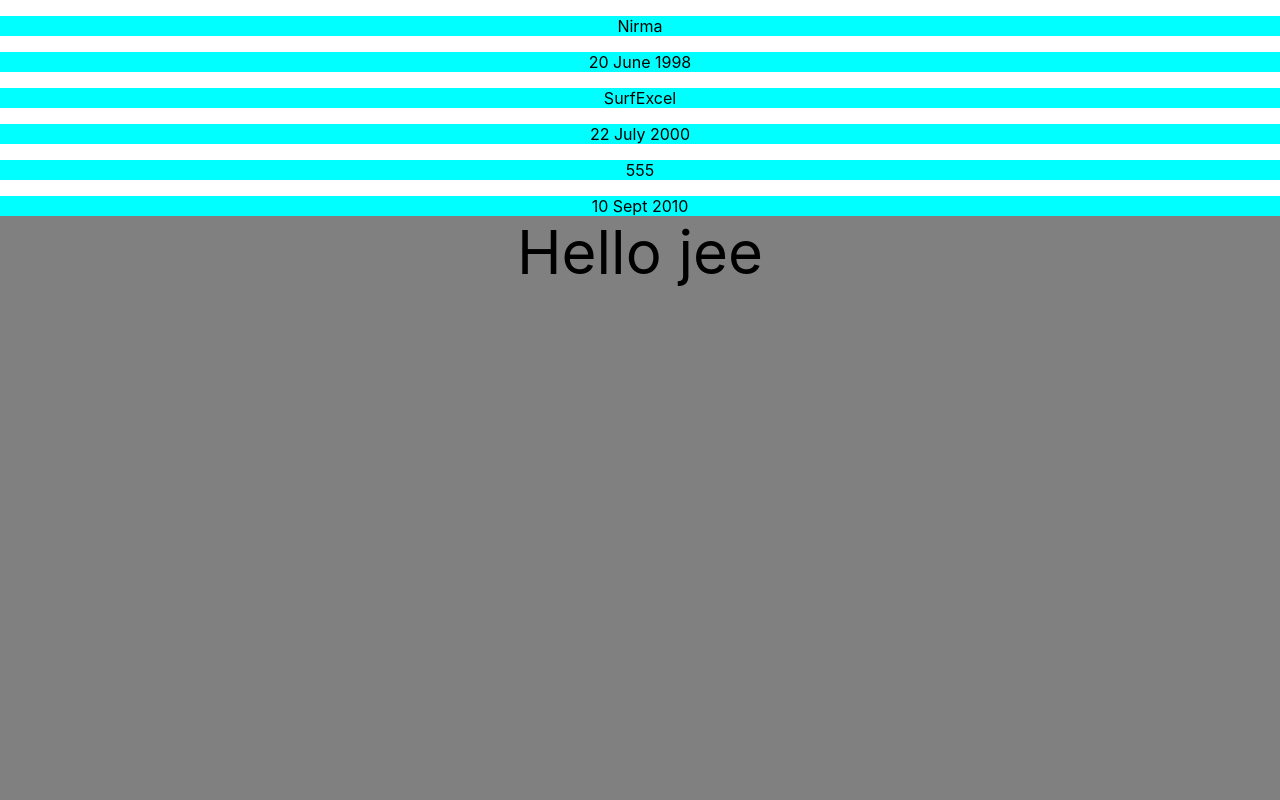
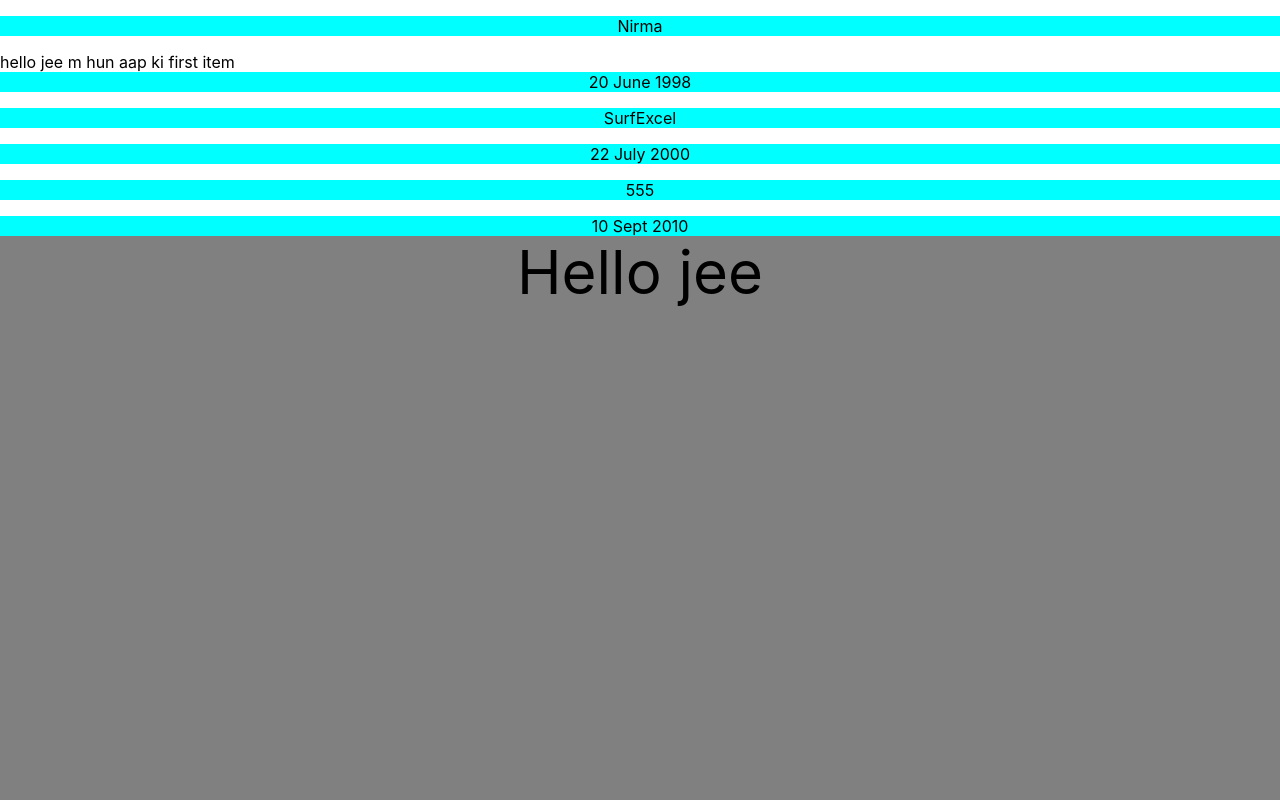
Before and after one commit to kondekarshubham123/Webdev-demoshopapp, a React (Create React App) app: page / in a window 1280 px wide. Shown: the top 800 px of the page. Built offline with nearby package versions, Linux system fonts and the light colour scheme.

Commit message:
Card component

```diff
--- a/src/App.js
+++ b/src/App.js
@@ -1,6 +1,7 @@
 import './App.css';
 import Item from './components/Item';
 import ItemDate from './components/ItemDate';
+import Card from './components/Card';
 
 function App() {
   const response =
@@ -26,7 +27,10 @@
 
   return (
     <div>
-      <Item name={response[0].itemName}></Item>
+      <Card>
+        <Item name={response[0].itemName}>
+          hello jee m hun aap ki first item
+        </Item>
         <ItemDate day={response[0].itemDate} month={response[0].itemMonth} year={response[0].ItemYear}></ItemDate>
 
         <Item name={response[1].itemName}></Item>
@@ -36,7 +40,7 @@
         <ItemDate day={response[2].itemDate} month={response[2].itemMonth} year={response[2].ItemYear}></ItemDate>
 
         <div className="App">Hello jee</div>
-
+      </Card>
     </div>
   );
 }
--- /dev/null
+++ b/src/components/Card.js
@@ -0,0 +1,11 @@
+import './Card.css'
+
+function Card(props){
+    return (
+        <div className='card'>
+            {props.children}
+        </div>
+    )
+}
+
+export default Card;
--- a/src/components/Item.js
+++ b/src/components/Item.js
@@ -2,7 +2,12 @@
 
 function Item(props) {
     const itemName = props.name;
-    return (<p className="nirma">{itemName}</p>);
+    return (
+        <div>
+            <p className="nirma">{itemName}</p>
+            {props.children}
+            </div>
+        );
 }
 
 export default Item;
```
Also changed, not shown: src/components/Card.css (added). Lines whose indentation alone changed are shown as unchanged.
